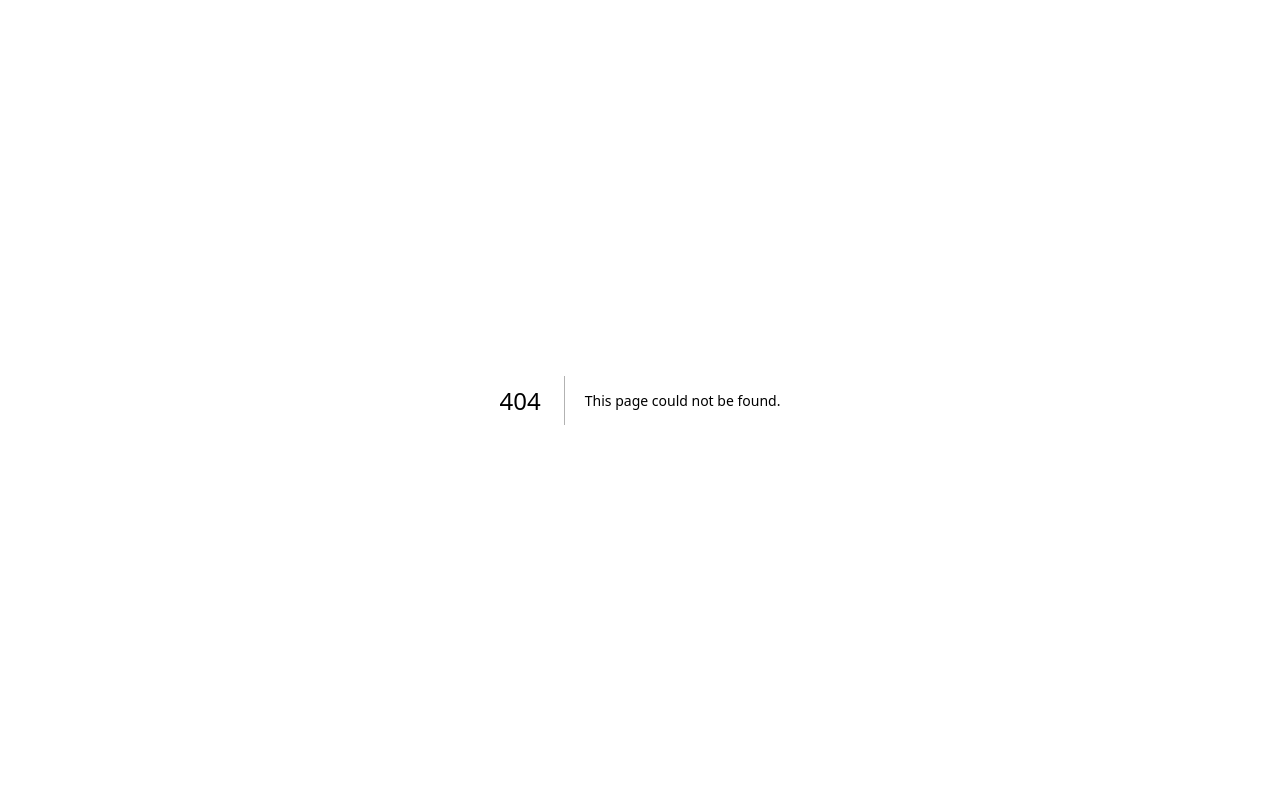
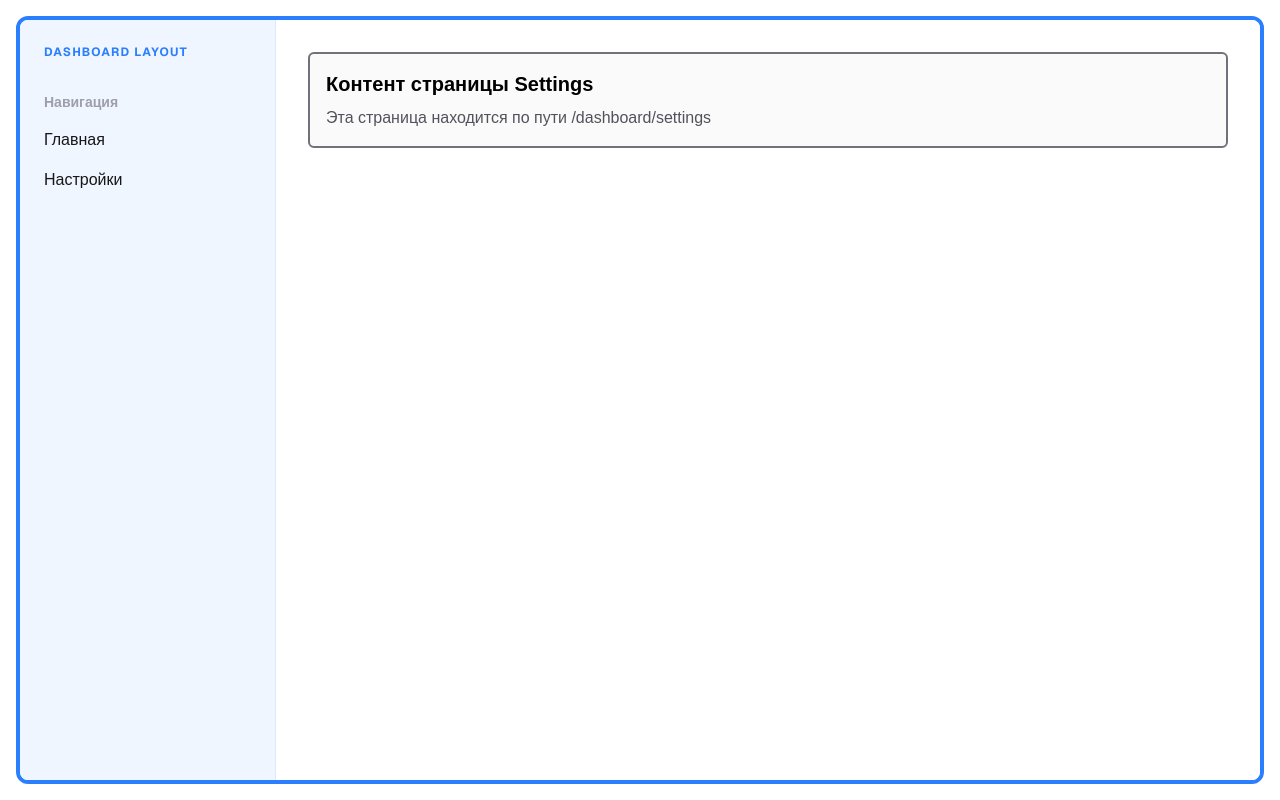
Before and after one commit to kirt08/learn_NextJs, a Next.js app: page /dashboard/settings in a window 1280 px wide. Before the commit this address had no page. Built offline with nearby package versions, Linux system fonts and the light colour scheme.

Commit message:
layout and nesting

```diff
--- a/package.json
+++ b/package.json
@@ -2,6 +2,7 @@
   "name": "course-nextjs",
   "version": "0.1.0",
   "private": true,
+  "packageManager": "yarn@4.18.1",
   "scripts": {
     "dev": "next dev",
     "build": "next build",
@@ -20,6 +21,5 @@
     "babel-plugin-react-compiler": "1.0.0",
     "tailwindcss": "^4",
     "typescript": "^5"
-  },
-  "packageManager": "yarn@1.22.22"
+  }
 }
--- /dev/null
+++ b/src/app/dashboard/layout.tsx
@@ -0,0 +1,47 @@
+import Link from "next/link";
+import type { ReactNode } from "react";
+
+interface DashboardLayoutProps {
+    children: ReactNode
+}
+
+export default function DashboardLayout({ children }: DashboardLayoutProps) {
+    return (
+        <div className="
+        flex
+        flex-row
+        min-h-[calc(100vh-2rem)]
+        border-4 border-blue-500
+        rounded-xl
+        m-4
+        overflow-hidden
+        ">
+            <aside className="w-64 bg-blue-50 p-6 border-r border-blue-100 flex flex-col">
+                <div className="mb-8 text-xs font-bold text-blue-500 uppercase
+                tracking-widest font-sans">
+                    Dashboard Layout
+                </div>
+
+                <nav className="flex flex-col gap-4">
+                    <span className="font-bold text-sm text-zinc-400">Навигация</span>
+                    <Link
+                        href="/dashboard"
+                        className="hover:text-blue-600 transition-colors"
+                    >
+                        Главная
+                    </Link>
+                    <Link
+                        href="/dashboard/settings"
+                        className="hover:text-blue-600 transition-colors"
+                    >
+                        Настройки
+                    </Link>
+                </nav>
+            </aside>
+
+            <main className="flex-1 flex flex-col bg-white text-black p-8">
+                {children}
+            </main>
+        </div>
+    )
+}
--- /dev/null
+++ b/src/app/dashboard/page.tsx
@@ -0,0 +1,7 @@
+export default function DashboardPage() {
+    return <div
+        className="p-4 bg-emerald-50 border-2 border-emerald-500 rounded-md"
+    >
+        <h1 className="text-xl font-bold text-black">Контент страницы Dashboard</h1>
+    </div>
+}
--- /dev/null
+++ b/src/app/dashboard/settings/page.tsx
@@ -0,0 +1,8 @@
+export default function SettingsPage() {
+    return <div
+        className="p-4 bg-zinc-50 border-2 border-zinc-500 rounded-md"
+    >
+        <h1 className="text-xl font-bold text-black">Контент страницы Settings</h1>
+        <p className="mt-2 text-zinc-600">Эта страница находится по пути /dashboard/settings</p>
+    </div>
+}
```
Also changed, not shown: .yarnrc.yml (added), 2 other files (tests, documents, lock files or other folders).
